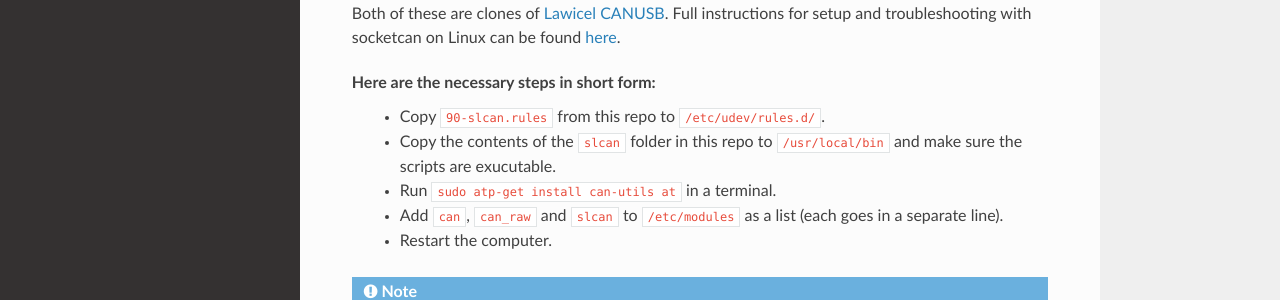
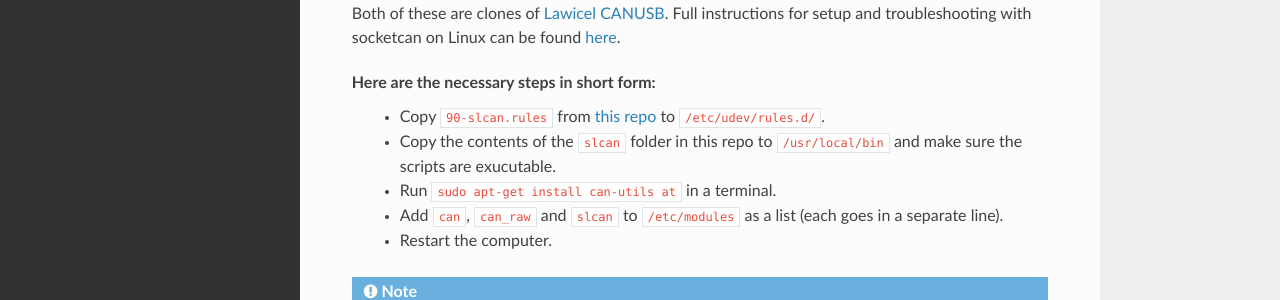
Before and after one commit to samiamlabs/dyno-system-config, a Sphinx documentation site: the page built from docs/can.rst, in a window 1280 px wide and 983 px high. Shown: the part 317-617 px from the top of the window. Built offline with Sphinx 7.4.7 and the Read the Docs theme 2.0.0, drawn with Linux system fonts in a browser that asks for light colours.

Commit message:
Update can.rst

```diff
--- a/docs/can.rst
+++ b/docs/can.rst
@@ -22,11 +22,14 @@ __ Lawicel_
 .. _here: http://pascal-walter.blogspot.com/2015/08/installing-lawicel-canusb-on-linux.html
 
 Here are the necessary steps in short form:
- - Copy ``90-slcan.rules`` from this repo to ``/etc/udev/rules.d/``.
+ - Copy ``90-slcan.rules`` from `this repo`__ to ``/etc/udev/rules.d/``.
  - Copy the contents of the ``slcan`` folder in this repo to ``/usr/local/bin`` and make sure the scripts are exucutable.
- - Run ``sudo atp-get install can-utils at`` in a terminal.
+ - Run ``sudo apt-get install can-utils at`` in a terminal.
  - Add ``can``, ``can_raw`` and ``slcan`` to ``/etc/modules`` as a list (each goes in a separate line).
  - Restart the computer.
+
+.. _Repo: https://github.com/samiamlabs/dyno-system-config
+__ Repo_
 
 .. Note::
  With this default setup, the speed of the CAN bus is set to 1000 Kbit/s
```
